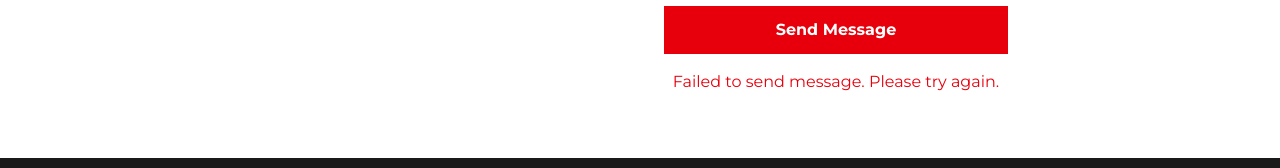
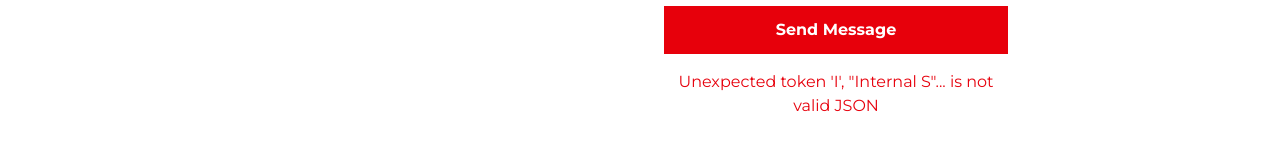
Before and after one commit to abolishabortionmichigan/Abolish-Abortion-Michigan-Website, a Next.js app: page /contact in a window 1280 px wide. Both pictures are taken after typing "Sample", "name@example.com", "Sample" into the empty fields and a click on the button "Send Message". Shown: the part 933-1101 px from the top of the page. Built offline with nearby package versions, Linux system fonts and the light colour scheme; no server answers.

Commit message:
Final code review fixes: remove hardcoded email fallback,   console.logs, capture contact form errors

```diff
--- a/app/contact/page.tsx
+++ b/app/contact/page.tsx
@@ -12,10 +12,12 @@ export default function ContactPage() {
     website: '', // honeypot field
   });
   const [status, setStatus] = useState<'idle' | 'sending' | 'success' | 'error'>('idle');
+  const [errorMessage, setErrorMessage] = useState('');
 
   const handleSubmit = async (e: React.FormEvent) => {
     e.preventDefault();
     setStatus('sending');
+    setErrorMessage('');
 
     try {
       const response = await fetch('/api/inquiries', {
@@ -39,8 +41,9 @@ export default function ContactPage() {
 
       setStatus('success');
       setFormData({ name: '', email: '', subject: '', message: '', website: '' });
-    } catch {
+    } catch (err) {
       setStatus('error');
+      setErrorMessage(err instanceof Error ? err.message : 'Failed to send message. Please try again.');
     }
   };
 
@@ -206,7 +209,7 @@ export default function ContactPage() {
                     <p id="contact-success" className="text-green-600 text-center" role="status">Message sent successfully!</p>
                   )}
                   {status === 'error' && (
-                    <p id="contact-error" className="text-red-600 text-center" role="alert">Failed to send message. Please try again.</p>
+                    <p id="contact-error" className="text-red-600 text-center" role="alert">{errorMessage}</p>
                   )}
                 </div>
               </form>
--- a/lib/email.ts
+++ b/lib/email.ts
@@ -17,7 +17,7 @@ interface InquiryData {
 }
 
 // Get email configuration from environment variables
-const ADMIN_EMAIL = process.env.ADMIN_EMAIL || 'admin@abolishabortionmichigan.com';
+const ADMIN_EMAIL = process.env.ADMIN_EMAIL;
 const EMAIL_USER = process.env.EMAIL_USER || ADMIN_EMAIL;
 const EMAIL_PASSWORD = process.env.EMAIL_PASSWORD;
 const EMAIL_HOST = process.env.EMAIL_HOST || 'smtp.gmail.com';
@@ -54,7 +54,7 @@ export const sendInquiryConfirmationEmail = async (inquiry: InquiryData) => {
       html: inquiryConfirmationEmailHtml(inquiry),
     });
 
-    console.log(`Confirmation email sent: ${info.messageId}`);
+    // Email sent successfully
     return { success: true, messageId: info.messageId };
   } catch (error) {
     console.error('Error sending confirmation email:', error);
@@ -79,7 +79,7 @@ export const sendInquiryNotificationEmail = async (inquiry: InquiryData) => {
       html: inquiryNotificationEmailHtml(inquiry),
     });
 
-    console.log(`Notification email sent: ${info.messageId}`);
+    // Email sent successfully
     return { success: true, messageId: info.messageId };
   } catch (error) {
     console.error('Error sending notification email:', error);
```
